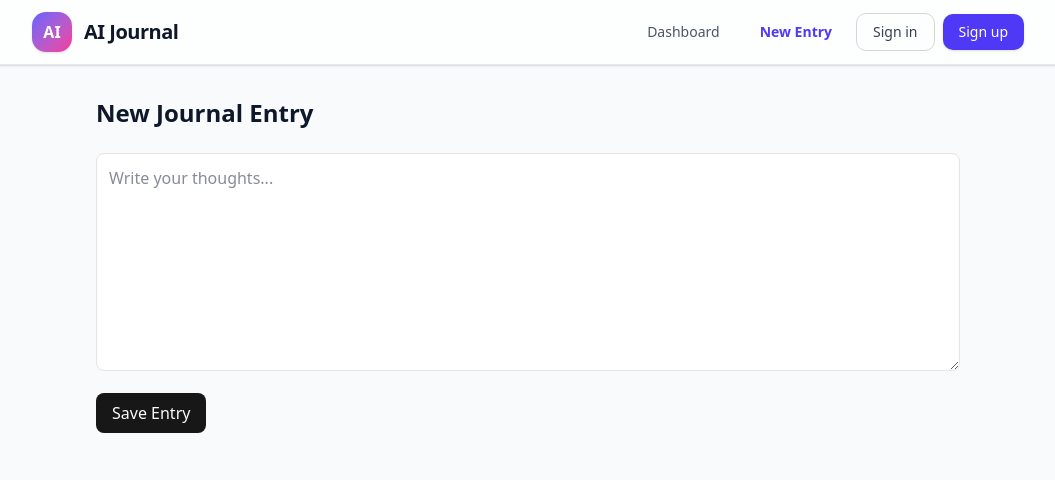
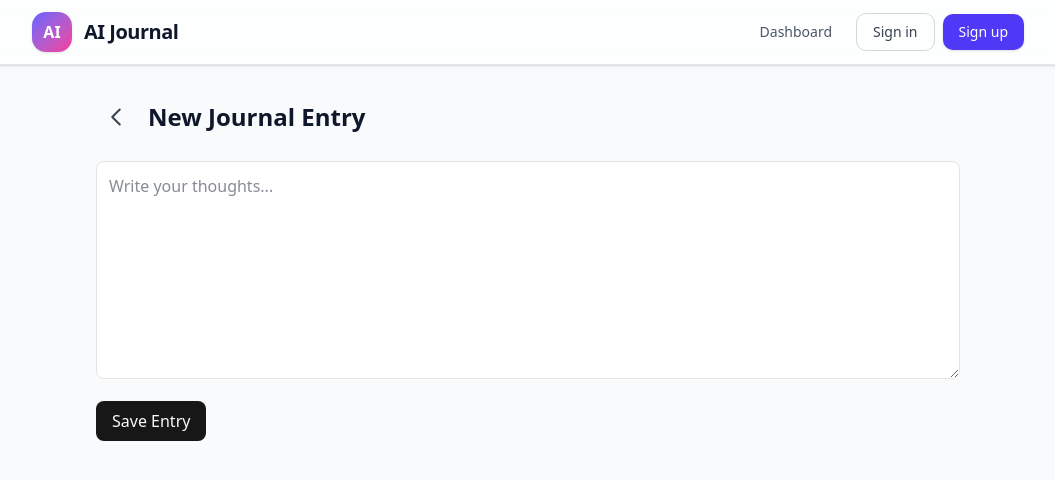
Before and after one commit to yadavhimanshu1811/ai-journal, a Next.js app: page /new in a window 1280 px wide. Shown: the top 480 px of the page, without its empty margins (112-1167 px from the left). Built offline with nearby package versions, Linux system fonts and the light colour scheme; no server answers.

Commit message:
backbutton in new entry and hiding new entry when logged out

```diff
--- a/app/components/Navbar.tsx
+++ b/app/components/Navbar.tsx
@@ -14,7 +14,6 @@
   return (
     <header className="w-full backdrop-blur-md bg-white/70 border-b border-slate-200 sticky top-0 z-50 shadow-sm">
       <div className="max-w-5xl mx-auto px-4 py-3 flex items-center justify-between">
-
         {/* Brand */}
         <Link href="/" className="flex items-center gap-3 group">
           <div className="rounded-xl bg-gradient-to-br from-indigo-500 to-pink-500 text-white w-10 h-10 flex items-center justify-center font-bold shadow-sm group-hover:scale-110 transition-transform">
@@ -26,7 +25,6 @@
         </Link>
 
         <nav className="flex items-center gap-2">
-
           <Link
             href="/dashboard"
             className={`
@@ -36,17 +34,6 @@
             `}
           >
             Dashboard
-          </Link>
-
-          <Link
-            href="/new"
-            className={`
-              px-4 py-2 rounded-lg text-sm transition-all
-              hover:bg-slate-100 hover:text-indigo-600
-              ${isActive("/new")}
-            `}
-          >
-            New Entry
           </Link>
 
           {/* If user is NOT logged in */}
@@ -70,14 +57,25 @@
 
           {/* If user IS logged in → Show Logout */}
           {session && (
+            <>
+              <Link
+                href="/new"
+                className={`
+              px-4 py-2 rounded-lg text-sm transition-all
+              hover:bg-slate-100 hover:text-indigo-600
+              ${isActive("/new")}
+            `}
+              >
+                New Entry
+              </Link>
               <button
                 onClick={() => signOut({ callbackUrl: "/" })}
                 className="px-4 py-2 text-sm rounded-lg bg-red-500 text-white hover:bg-red-600 transition-all shadow-sm"
               >
                 Logout
               </button>
+            </>
           )}
-
         </nav>
       </div>
     </header>
--- a/app/new/page.tsx
+++ b/app/new/page.tsx
@@ -50,7 +50,29 @@
 
   return (
     <div className="space-y-6">
+      <div className="flex items-center gap-3 mb-6">
+        <button
+          onClick={() => router.back()}
+          className="p-2 rounded-full hover:bg-slate-200 transition-colors"
+        >
+          <svg
+            xmlns="http://www.w3.org/2000/svg"
+            fill="none"
+            viewBox="0 0 24 24"
+            strokeWidth={2}
+            stroke="currentColor"
+            className="w-6 h-6 text-gray-700"
+          >
+            <path
+              strokeLinecap="round"
+              strokeLinejoin="round"
+              d="M15.75 19.5L8.25 12l7.5-7.5"
+            />
+          </svg>
+        </button>
+
         <h1 className="text-2xl font-bold">New Journal Entry</h1>
+      </div>
 
       <form onSubmit={handleSubmit} className="space-y-4">
         <textarea
```
Lines whose indentation alone changed are shown as unchanged.
